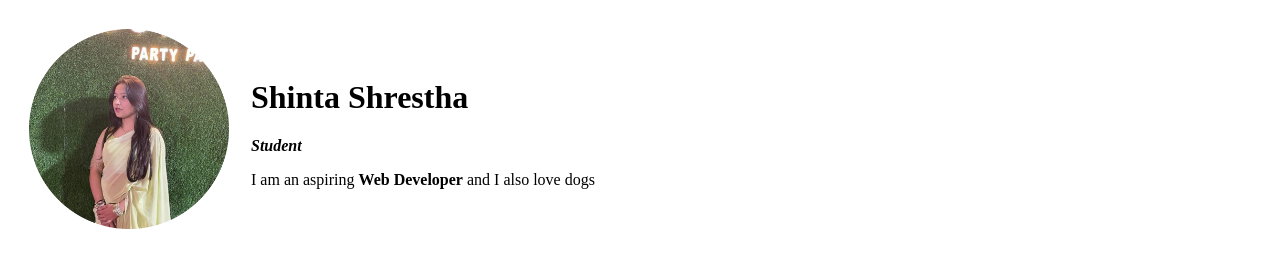
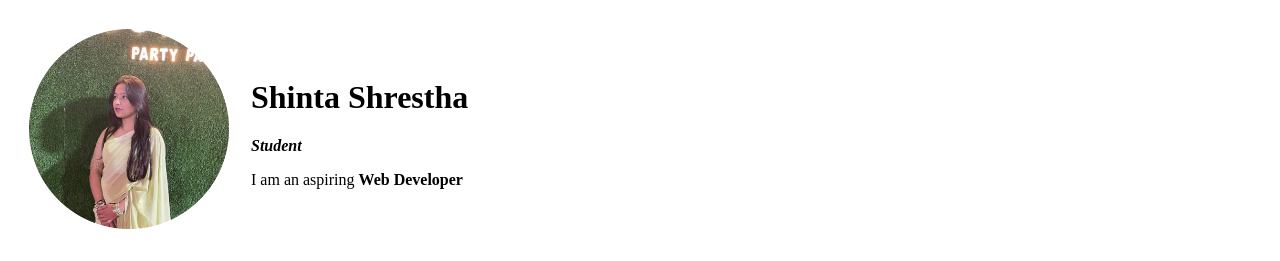
Before and after one commit to shintastha/CV, a plain HTML site: page index.html in a window 1280 px wide. Shown: the top 261 px of the page. Drawn offline with Linux system fonts and the light colour scheme.

Commit message:
Update index.html

```diff
--- a/index.html
+++ b/index.html
@@ -15,7 +15,7 @@
             <td>
                 <h1>Shinta Shrestha</h1>
                 <p><em><b>Student</b></em></p>
-                <p>I am an aspiring <strong>Web Developer</strong> and I also love dogs</p>
+                <p>I am an aspiring <strong>Web Developer</strong> </p>
             </td>
         </tr>
     </table>
```
